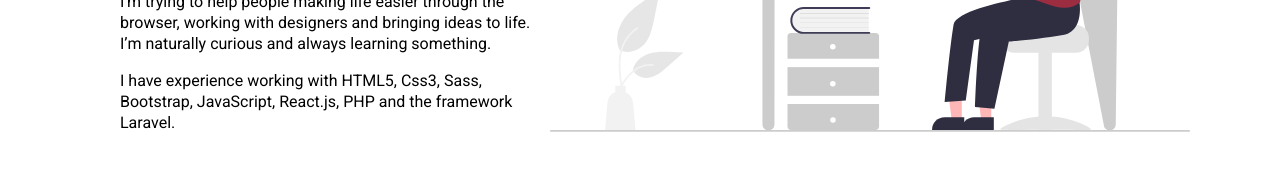
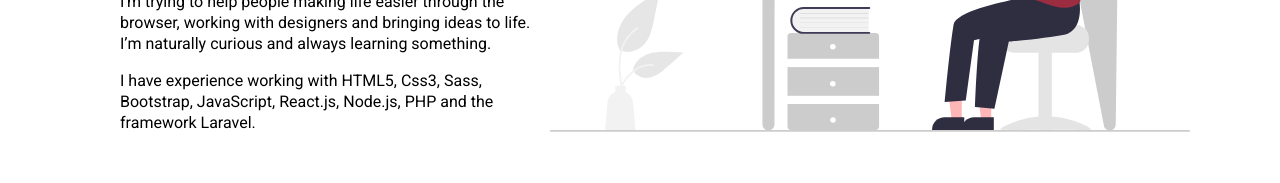
Before and after one commit to Emmago13/Portfolio, a React (Create React App) app in the folder my-portfolio/: page /about in a window 1280 px wide. Shown: the part 367-550 px from the top of the page. Built offline with nearby package versions, Linux system fonts and the light colour scheme.

Commit message:
Content changes

```diff
--- a/my-portfolio/src/components/about/About.js
+++ b/my-portfolio/src/components/about/About.js
@@ -23,7 +23,7 @@
                         I'm trying to help people making life easier through the browser, working with designers and bringing ideas to life. I’m naturally curious and always learning something.
                     </p>
                     <p>
-                        I have experience working with HTML5, Css3, Sass, Bootstrap, JavaScript, React.js, PHP and the framework Laravel.
+                        I have experience working with HTML5, Css3, Sass, Bootstrap, JavaScript, React.js, Node.js, PHP and the framework Laravel.
                     </p>
                     <h4>If you are interested on collaborating or just talk </h4>
                     <WavyLink to="/contact" waveColor="#9C2D41" ><span>Start a conversation</span></WavyLink>
--- a/my-portfolio/src/components/home/Home.js
+++ b/my-portfolio/src/components/home/Home.js
@@ -13,7 +13,7 @@
             </Helmet>
             <section className="section__home" id="home">
                 <h1>Welcome to my portfolio</h1>
-                <p>This is where i’m gonna put all my works and some ideas that i want to share with the world. Below you are gonna find some of my social medias so we can get in touch.</p>
+                <p>This is where i’m gonna put all my works and some ideas that i want to share with the world. Below you are gonna find some of my social networks so we can get in touch.</p>
             </section>
             <Footer />
         </Fragment>
```
